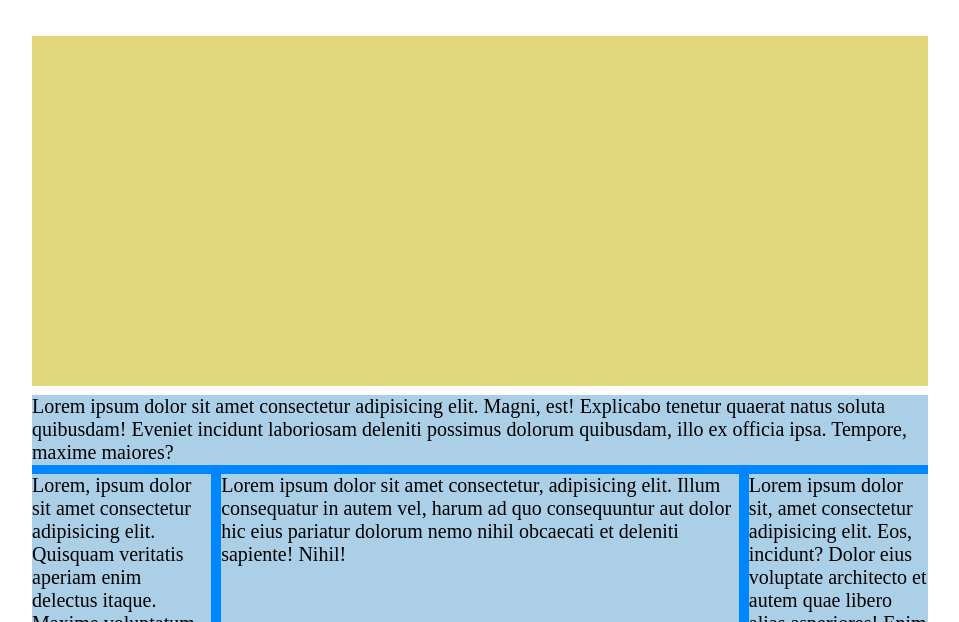
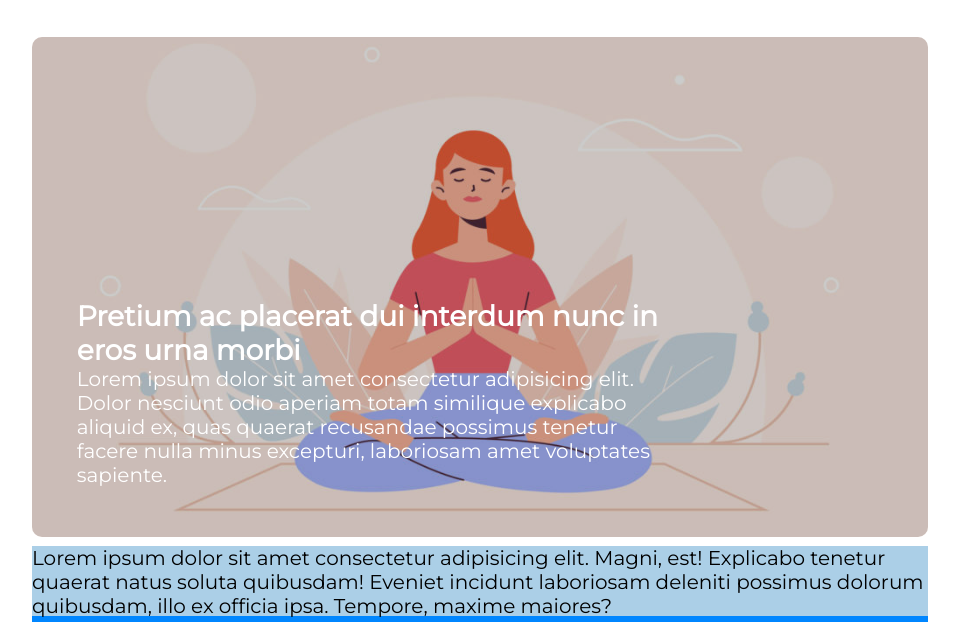
Before and after one commit to VitoMars/htmlcss-wp, a plain HTML site: page index.html in a window 1280 px wide. Shown: the part 172-794 px from the top of the page, without its empty margins (160-1119 px from the left). Drawn offline with Linux system fonts and the light colour scheme.

Commit message:
Inserimento banner

```diff
--- a/css/style.css
+++ b/css/style.css
@@ -2,6 +2,10 @@
   margin: 0;
   padding: 0;
   box-sizing: border-box;
+}
+
+body {
+  font-family: "Montserrat", sans-serif;
 }
 
 .clearfix {
@@ -50,10 +54,36 @@ nav li a {
   color: #858585;
 }
 
-/* Sezione gialla */
-.giallo {
-  height: 350px;
-  background-color: #e1d67a;
+/* Sezione banner */
+.banner {
+  position: relative;
+  height: 500px;
+}
+
+.overlay {
+  position: absolute;
+  inset: 0;
+  background-color: rgba(0, 0, 0, 0.2);
+  border-radius: 10px;
+}
+
+.banner img {
+  width: 100%;
+  height: 100%;
+  object-fit: cover;
+  border-radius: 10px;
+}
+
+.banner_text {
+  position: absolute;
+  width: 600px;
+  left: 5%;
+  bottom: 10%;
+  color: white;
+}
+
+#title {
+  font-size: 28px;
 }
 
 /* Sezione blu */
--- a/index.html
+++ b/index.html
@@ -4,6 +4,8 @@
     <meta charset="UTF-8">
     <meta http-equiv="X-UA-Compatible" content="IE=edge">
     <meta name="viewport" content="width=device-width, initial-scale=1.0">
+    <link rel="preconnect" href="https://fonts.gstatic.com">
+    <link href="https://fonts.googleapis.com/css2?family=Montserrat&display=swap" rel="stylesheet">
     <link rel="stylesheet" href="css/style.css">
     <title>Wordpress</title>
 </head>
@@ -30,9 +32,17 @@
 
     <!-- Main -->
     <main>
-        <!-- Sezione gialla -->
+        <!-- Sezione banner -->
         <section>
-            <div class="giallo"></div>
+            <div class="banner">
+                <div class="overlay"></div>
+                <img src="img/banner.jpg" alt="">
+                <div class="banner_text">
+                    <h3 id="title">Pretium ac placerat dui interdum nunc in eros urna morbi</h3>
+                    <p>Lorem ipsum dolor sit amet consectetur adipisicing elit. Dolor nesciunt odio aperiam totam similique explicabo aliquid ex, quas quaerat recusandae possimus tenetur facere nulla minus excepturi, laboriosam amet voluptates sapiente.</p>
+                </div>
+
+            </div>
         </section>
 
         <!-- Sezione blu -->
```
